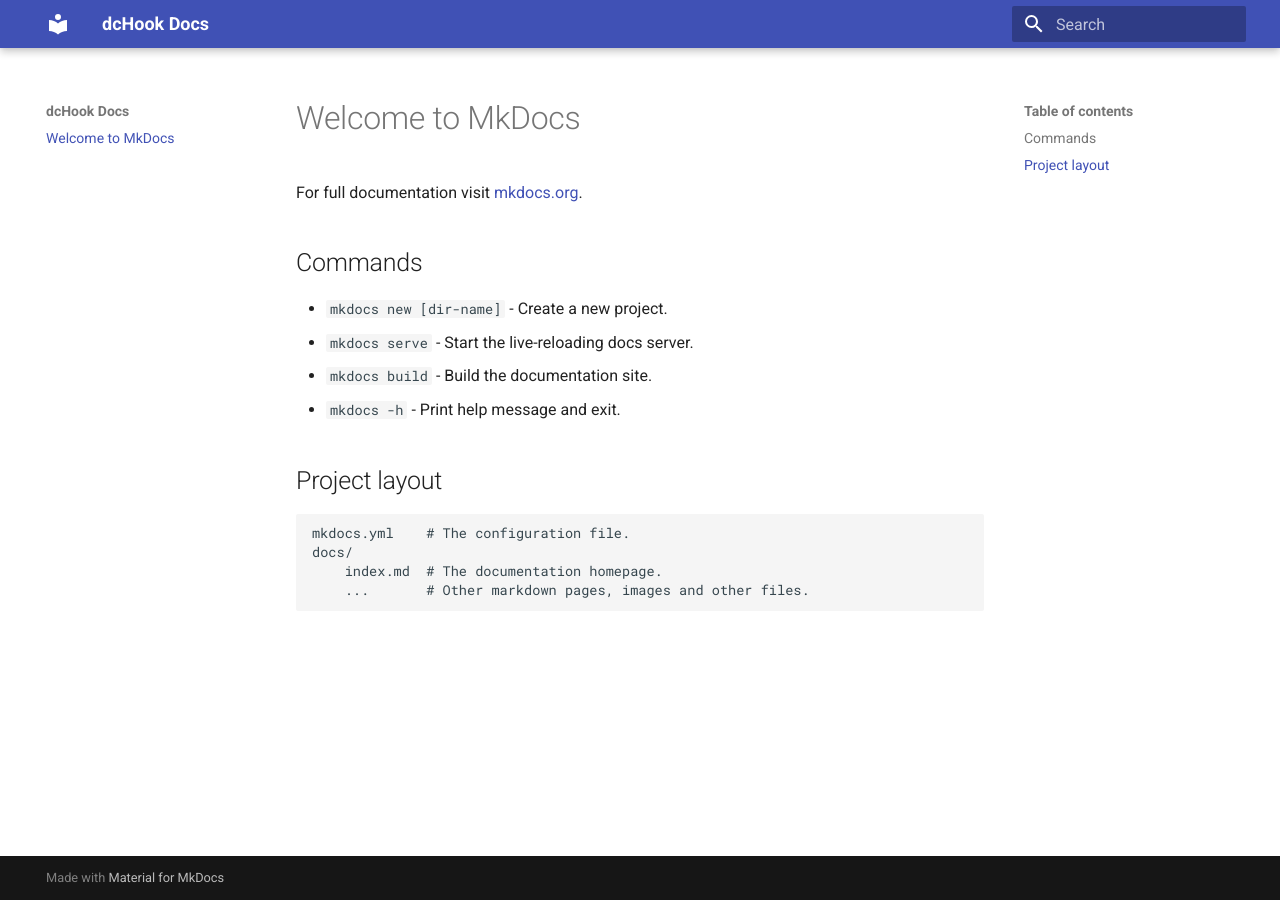
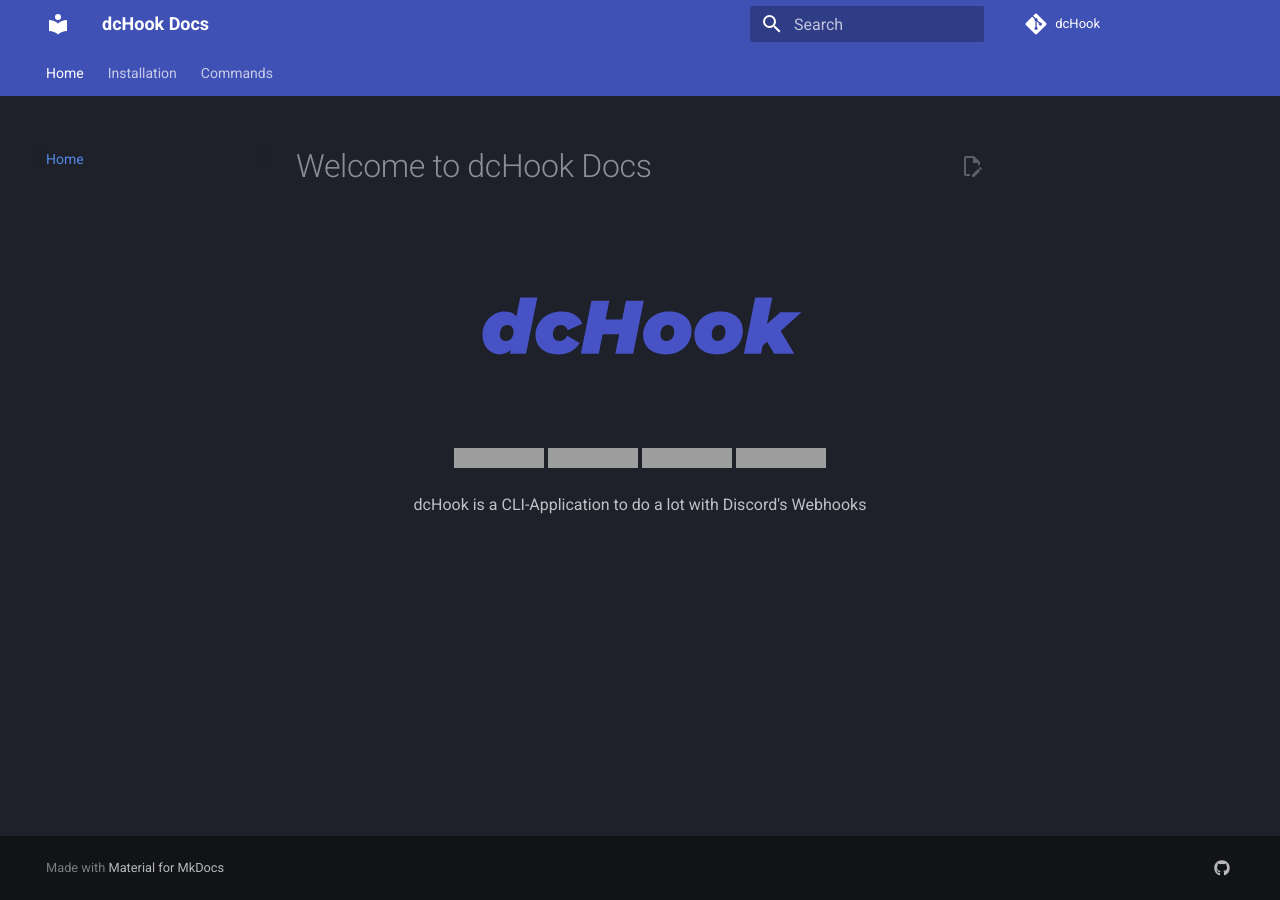
Before and after one commit to TRC-Loop/dchook, an MkDocs documentation site: the page built from docs/index.md, in a window 1280 px wide. Built offline with MkDocs 1.6.1 and Material for MkDocs 9.7.7, drawn with Linux system fonts in a browser that asks for light colours; comment, search, counter and statistics services are not loaded; grey boxes are pictures that could not be loaded.

Commit message:
Initial Docs

```diff
--- a/docs/index.md
+++ b/docs/index.md
@@ -1,17 +1,16 @@
-# Welcome to MkDocs
+# Welcome to dcHook Docs
 
-For full documentation visit [mkdocs.org](https://www.mkdocs.org).
+<p align="center">
+  <img src="https://raw.githubusercontent.com/TRC-Loop/dchook/main/.github/assets/dcHook.svg" alt="dcHook Logo" width="350" />
+</p>
 
-## Commands
+<p align="center">
+  <img alt="GitHub Tag" src="https://img.shields.io/github/v/tag/TRC-Loop/dchook?style=for-the-badge&label=Latest%20Version">
+  <img alt="GitHub Repo stars" src="https://img.shields.io/github/stars/TRC-Loop/dchook?style=for-the-badge">
+  <img alt="GitHub forks" src="https://img.shields.io/github/forks/TRC-Loop/dchook?style=for-the-badge">
+  <img alt="GitHub License" src="https://img.shields.io/github/license/TRC-Loop/dchook?style=for-the-badge">
+</p>
 
-* `mkdocs new [dir-name]` - Create a new project.
-* `mkdocs serve` - Start the live-reloading docs server.
-* `mkdocs build` - Build the documentation site.
-* `mkdocs -h` - Print help message and exit.
-
-## Project layout
-
-    mkdocs.yml    # The configuration file.
-    docs/
-        index.md  # The documentation homepage.
-        ...       # Other markdown pages, images and other files.
+<p align="center">
+    dcHook is a CLI-Application to do a lot with Discord's Webhooks
+</p>
--- a/mkdocs.yml
+++ b/mkdocs.yml
@@ -1,3 +1,50 @@
 site_name: dcHook Docs
+site_url: https://trc-loop.github.io/dchook/
 theme:
   name: material
+  language: en
+  features:
+    - navigation.top
+    - navigation.tabs
+    - navigation.instant
+    - search.suggest
+    - content.code.copy
+    - content.action.edit
+  palette:
+    - scheme: slate
+      primary: indigo
+      accent: indigo
+  font:
+    text: Roboto
+    code: Roboto Mono
+
+nav:
+  - Home: index.md
+  - Installation: installation.md
+  - Commands:
+    - Send: commands/send.md
+    - Version: commands/version.md
+    - Info: commands/info.md
+    - Delete: commands/delete.md
+
+markdown_extensions:
+  - admonition
+  - codehilite
+  - footnotes
+  - meta
+  - toc:
+      permalink: true
+  - pymdownx.highlight
+  - pymdownx.superfences
+  - pymdownx.tabbed
+  - pymdownx.emoji
+  - pymdownx.tasklist
+  - pymdownx.details
+
+extra:
+  social:
+    - icon: fontawesome/brands/github
+      link: https://github.com/TRC-Loop/dchook
+
+repo_url: https://github.com/TRC-Loop/dchook
+repo_name: dcHook
```
Also changed, not shown: docs/commands/delete.md (added, +22 -0 lines), docs/commands/info.md (added, +34 -0 lines), docs/commands/send.md (added, +20 -0 lines), docs/commands/version.md (added, +29 -0 lines), docs/installation.md (added, +69 -0 lines), 1 other file.
